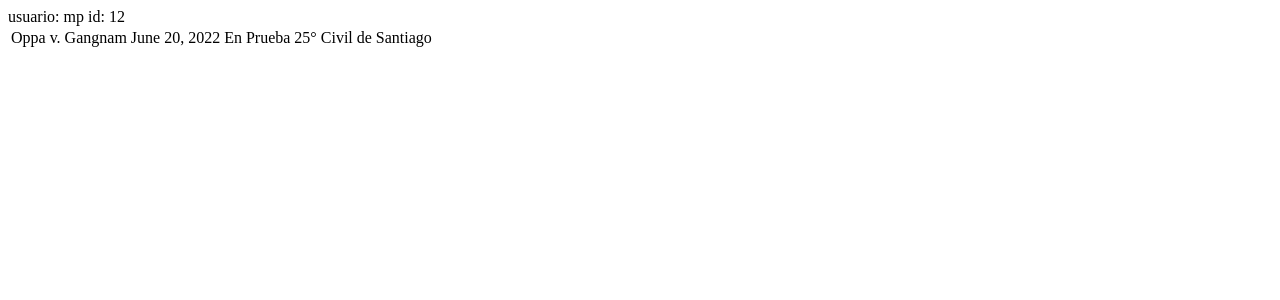
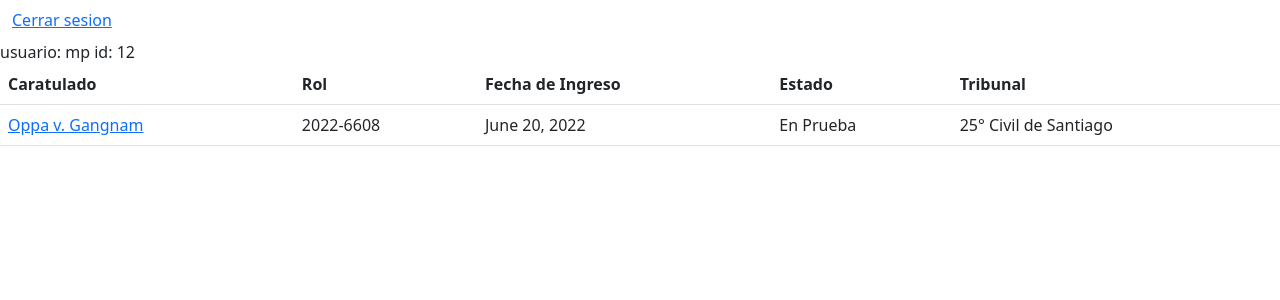
Before and after one commit to fepriet/caso-lex-, a Django app: page /panel in a window 1280 px wide. Shown: the top 300 px of the page. Run offline with Django 4.2, Linux system fonts and the light colour scheme; a user stored in the database is signed in; data comes from the database, SQL or seed files in the repository; both versions use the stored data as it was after the commit; some libraries are stand-ins or nearby versions.

Commit message:
Añadido ejemplo navbar, cierre de sesion, links en el home

```diff
--- a/caso_lex/core/templates/home.html
+++ b/caso_lex/core/templates/home.html
@@ -7,6 +7,7 @@
     <title>Document</title>
 </head>
 <body>
-    <p>hola mundo</p>
+    <p><a href="{% url 'login' %}">Iniciar Sesion</a></p>
+    <p><a href="{% url 'registro' %}">Crear cuenta</a></p>
 </body>
 </html>
--- a/caso_lex/core/templates/panel_cliente.html
+++ b/caso_lex/core/templates/panel_cliente.html
@@ -1,14 +1,45 @@
+{% load static %}
+<!DOCTYPE html>
+<html>
+
+<head>
+    <meta name="viewport" content="width=device-width, initial-scale=1">
+    <link href="{% static 'css/bootstrap.css' %}" rel="stylesheet" />
+</head>
+
 <body>
+    <nav class="navbar">
+        <div class="container-fluid">
+            <ul class="navbar-nav">
+                {% if user.is_authenticated %}
+                <li class="nav-item">
+                    <a href="{% url 'logout' %}">Cerrar sesion</a>
+                </li>
+                {% endif %}
+            </ul>
+        </div>
+    </nav>
     usuario: {{user}}
     id: {{usuario}}
-    <table>
+    <table class="table">
+        <tr>
+            <th>Caratulado</th>
+            <th>Rol</th>
+            <th>Fecha de Ingreso</th>
+            <th>Estado</th>
+            <th>Tribunal</th>
+        </tr>
         {% for c in causas %}
         <tr>
-            <td>{{c.caratulado}}</td>
+            <td><a href="{% url 'causa' c.id %}">{{c.caratulado}}</a></td>
+            <td>{{c.rol}}</td>
             <td>{{c.fecha_ingreso}}</td>
             <td>{{c.estado}}</td>
             <td>{{c.tribunal}}</td>
         </tr>
         {% endfor %}
     </table>
+    <script src="{% static 'js/bootstrap.bundle.js' %}"></script>
 </body>
+
+</html>
--- a/caso_lex/core/urls.py
+++ b/caso_lex/core/urls.py
@@ -9,4 +9,6 @@ urlpatterns = [
     path('perfil', views.mod_cliente, name='perfil'),
     path('causa/<id>', views.detalle_causa, name='causa'),
     path('add_tramite/<id>', views.add_tramite, name='add_tramite'),
+    path('login_redirect', views.login_redirect, name='login_redirect'),
+    path('logout', views.cierre_sesion, name='logout'),
 ]
--- a/caso_lex/core/views.py
+++ b/caso_lex/core/views.py
@@ -1,5 +1,5 @@
 from django.shortcuts import render, redirect
-from django.contrib.auth import login, authenticate
+from django.contrib.auth import login, authenticate, logout
 from django.contrib.auth.forms import AuthenticationForm, UserCreationForm
 from .forms import FormularioAddTramites, NuevoUsuario, FormularioCliente, FormularioModUsuario, FormularioModCliente
 from .models import Causa, Cliente, Tramite
@@ -40,7 +40,7 @@ def inicio_sesion(request):
             user = authenticate(username=username, password=password)
             if user is not None:
                 login(request, user)
-                return redirect('home')
+                return redirect('login_redirect')
             else:
                 return redirect('index')
         else:
@@ -55,10 +55,7 @@ def inicio_sesion(request):
 #Requiere debuggear y trabajar con el sistema de accesos
 def login_redirect(request):
     if request.user.is_authenticated:
-        if request.user.is_staff:
-            return redirect('controlador_staff')
-        else:
-            return redirect('panel')
+        return redirect('panel')
     else:
         return redirect('index')
 
@@ -125,6 +122,11 @@ def add_tramite(request, id):
         }
         return render(request, 'add_tramite.html', datos)
 
+##Cierre de sesion del usuario
+def cierre_sesion(request):
+    logout(request)
+    return redirect('home')
+
 #View para eliminar todos los usuarios
 #def borrar_clientes(request):
  #   User.objects.all().delete()
```
Also changed, not shown: caso_lex/core/templates/detalle_causa.html (+14 -1 lines), caso_lex/db.sqlite3.
